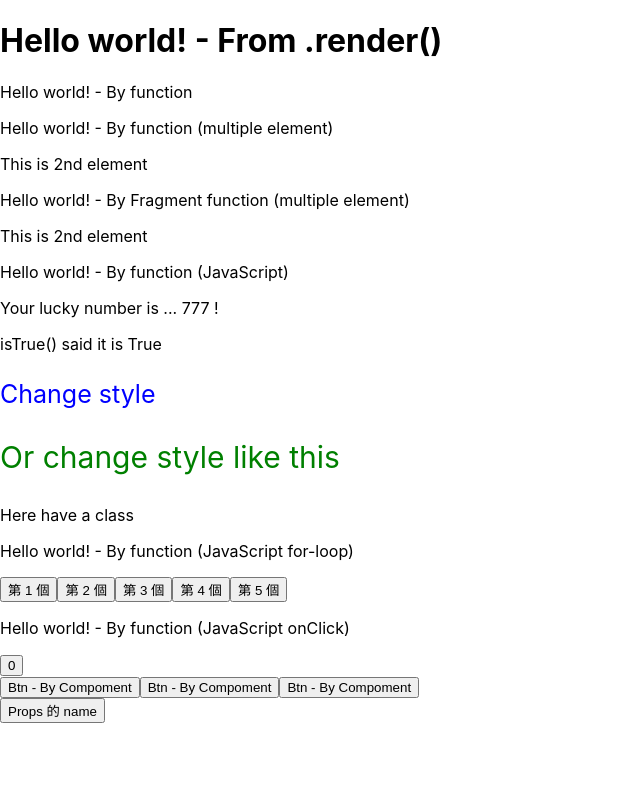
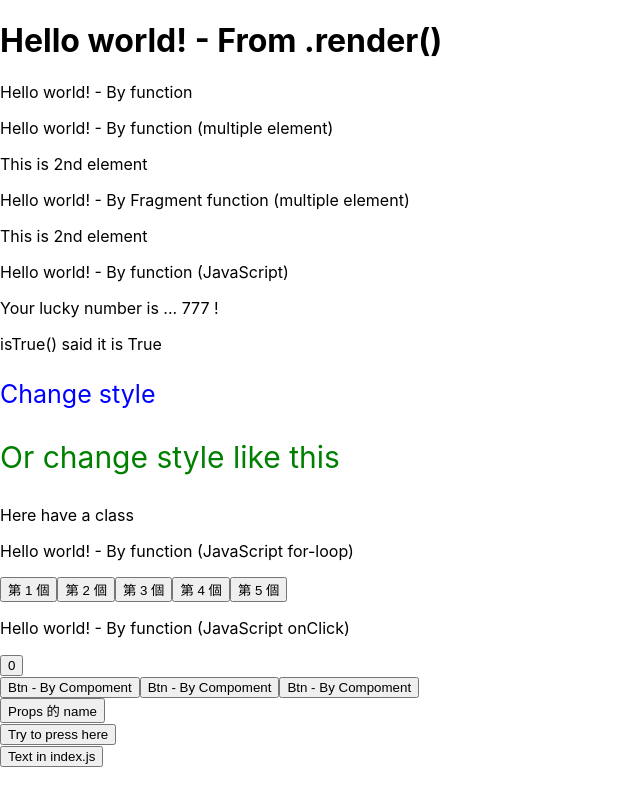
Before and after one commit to saketora95/React-Practice, a React (Create React App) app: page / in a window 1280 px wide. Shown: the whole page, without its empty margins (0-640 px from the left). Built offline with nearby package versions, Linux system fonts and the light colour scheme.

Commit message:
2023-04-07 : 向後練習。 - 2

```diff
--- a/public/index.html
+++ b/public/index.html
@@ -40,6 +40,8 @@
 
     <div id="compoment_1"></div>
     <div id="compoment_2"></div>
+    <div id="compoment_3"></div>
+    <div id="compoment_4"></div>
     <!--
       This HTML file is a template.
       If you open it directly in the browser, you will see an empty page.
--- a/src/App.js
+++ b/src/App.js
@@ -15,7 +15,25 @@ function TestProps(props) {
     );
 }
 
-export {TestCompoment, TestProps};
+// Props with function
+const printMessage = () => {
+    document.getElementById('show-area').innerHTML = 'Nice click !';
+}
+
+function TestFuncProps(props) {
+    return (
+        <button onClick={ props.handleClick }> { props.text } </button>
+    );
+}
+
+// Children
+function TestChildren(props) {
+    return (
+        <button> { props.children } </button>
+    );
+}
+
+export {TestCompoment, TestProps, printMessage, TestFuncProps, TestChildren};
 
 // function App() {
 //   return (
--- a/src/index.js
+++ b/src/index.js
@@ -2,7 +2,7 @@ import React from 'react';
 import ReactDOM from 'react-dom/client';
 import './index.css';
 import reportWebVitals from './reportWebVitals';
-import {TestCompoment, TestProps} from './App';
+import {TestCompoment, TestProps, printMessage, TestFuncProps, TestChildren} from './App';
 
 // Normal render
 const render_1 = ReactDOM.createRoot(document.getElementById('render_1'));
@@ -138,6 +138,23 @@ compoment_2.render(
     </div>
 );
 
+// Props with function
+const compoment_3 = ReactDOM.createRoot(document.getElementById('compoment_3'));
+compoment_3.render(
+    <div>
+        <TestFuncProps text='Try to press here' handleClick={printMessage} />
+        <div id="show-area"></div>
+    </div>
+);
+
+// Children
+const compoment_4 = ReactDOM.createRoot(document.getElementById('compoment_4'));
+compoment_4.render(
+    <div>
+        <TestChildren> Text in index.js </TestChildren>
+    </div>
+);
+
 // Original Content -
 // import App from './App';
 // const root = ReactDOM.createRoot(document.getElementById('root'));
```
Also changed, not shown: 1 other file (tests, documents, lock files or other folders).
